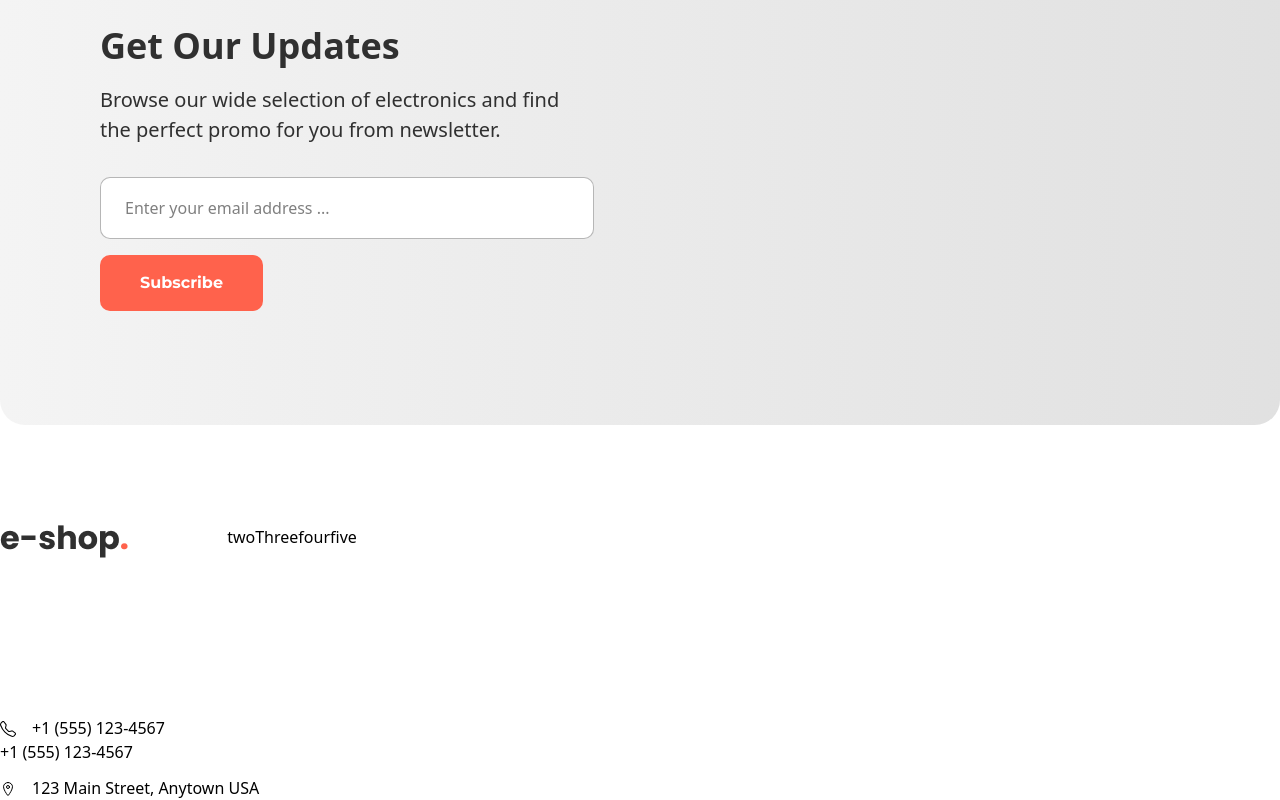
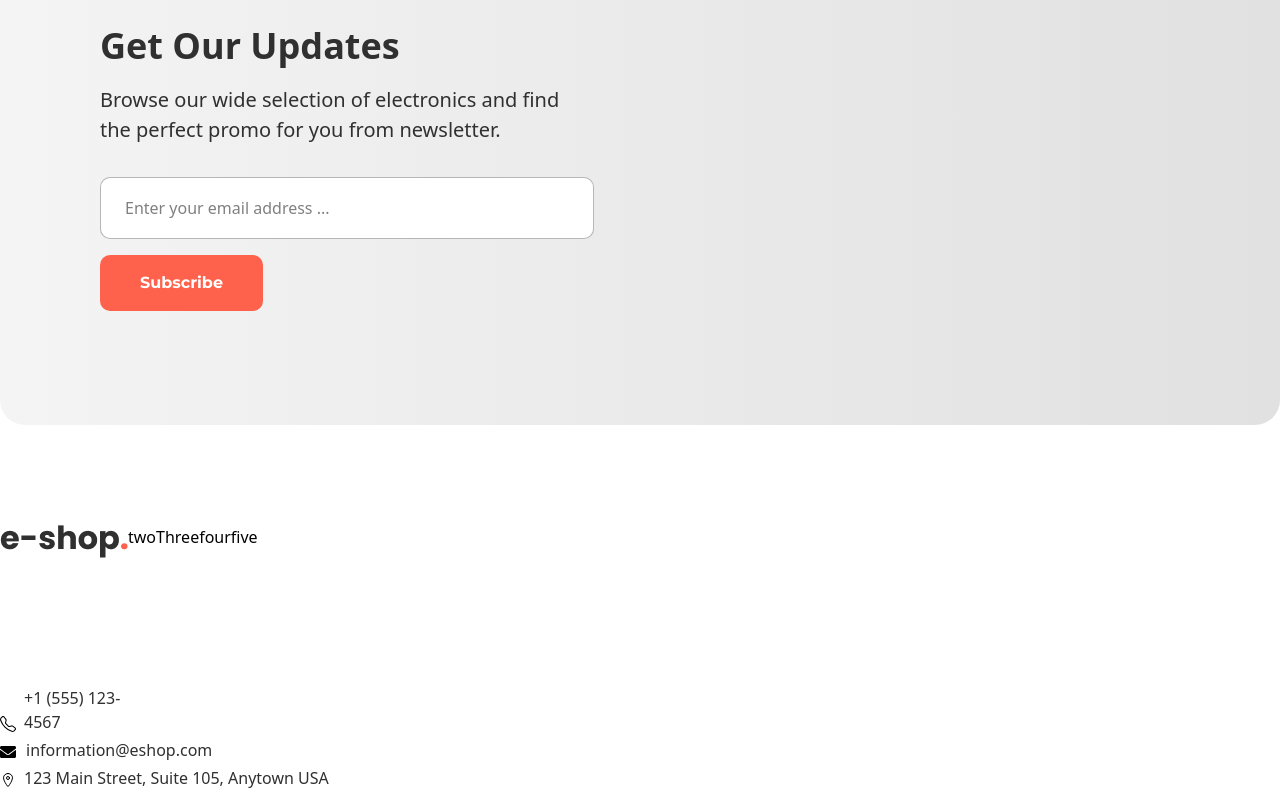
Before and after one commit to Githubshakil/eshop, a React (Vite) app: page / in a window 1280 px wide. Shown: the part 395-1195 px from the top of the page. Built offline with nearby package versions, Linux system fonts and the light colour scheme.

Commit message:
contact footer bottom update

```diff
--- a/src/components/footer/FooterBottom.jsx
+++ b/src/components/footer/FooterBottom.jsx
@@ -2,6 +2,7 @@ import React from 'react'
 import  Container  from '../commonlayout/Container';
 import { IoLocationOutline } from 'react-icons/io5'
 import { BsTelephone } from 'react-icons/bs'
+import { FaEnvelope } from "react-icons/fa";
 import { Link } from 'react-router-dom';
 
 const FooterBottom = () => {
@@ -11,28 +12,37 @@ const FooterBottom = () => {
         <div className='flex'>
           <div >
               <img src="images/logo.png" alt="logo" />
-              <ul >
-                <li className='relative left-8 mt-[158px]'>
-                  <Link to="tel: +1 (555) 123-4567" >
-                    <BsTelephone className=' absolute top-[20%] -left-8 ' />
+              <ul className='relative ' >
+                <li className='  mt-[158px]'>
+                  <BsTelephone  />
+                  <div className=' absolute left-[24px] bottom-[54px] flex font-["Montserrat"] text-base text-[#303030] font-normal leading-6 '>
+                    <Link to="tel: +1 (555) 123-4567"  >
                     +1 (555) 123-4567
                   </Link>
+                  </div>
                 </li>
-                <li>
-                    <Link to="mailto: information@eshop.com " >
-                    <BsTelephone className=' absolute top-[20%] -left-8 ' />
-                    +1 (555) 123-4567
-                    </Link>
+
+                <li className='  mt-3'>
+                  <FaEnvelope />
+                  <div className=' absolute left-[26px]  top-[22px] flex font-["Montserrat"] text-base text-[#303030] font-normal leading-6  '>
+                    <Link to="mailto: information@eshop.com"  >
+                    information@eshop.com
+                  </Link>
+                  </div>
                 </li>
-                <li className='relative left-8 mt-3'>
-                  <Link to="https://maps.app.goo.gl/gZ7SG15p6xTnDNrT8" target='_blank' className='flex items-center gap-2'>
-                     <IoLocationOutline className=' absolute top-[20%] -left-8 '/>
-                    123 Main Street, Anytown USA
+                <li className='  mt-3'>
+                  <IoLocationOutline  />
+                  <div className=' absolute left-6 top-[50px] -mr-[220px] font-["Montserrat"] text-base text-[#303030] font-normal leading-6 '>
+                    <Link to="https://maps.app.goo.gl/gZ7SG15p6xTnDNrT8" target='_blank' >
+                    123 Main Street, Suite 105, Anytown USA
                   </Link>
+                  </div>
                 </li>
               </ul>
+          </div>
 
-          </div>
+
+
           <div>two</div>
           <div>Three</div>
           <div>four</div>
--- a/src/components/header/topbarComponents/TopLeftBar.jsx
+++ b/src/components/header/topbarComponents/TopLeftBar.jsx
@@ -7,7 +7,7 @@ const TopLeftBar = () => {
   return (
     <>
         <div className='flex items-center gap-[50px]  relative after:content-[""] after:bg-[#bfbfbf] after:absolute after:w-[1px] after:h-[32px] after:left-[62%] after:top-[50%] after:-translate-[50%]'>
-            <Link to="https://maps.app.goo.gl/gZ7SG15p6xTnDNrT8" target='_blank' className='flex items-center gap-2'>
+            <Link to="https://maps.app.goo.gl/gZ7SG15p6xTnDNrT8" target='_blank' className='flex items-center gap-2 '>
               <IoLocationOutline />
               123 Main Street, Anytown USA
             </Link>
```
